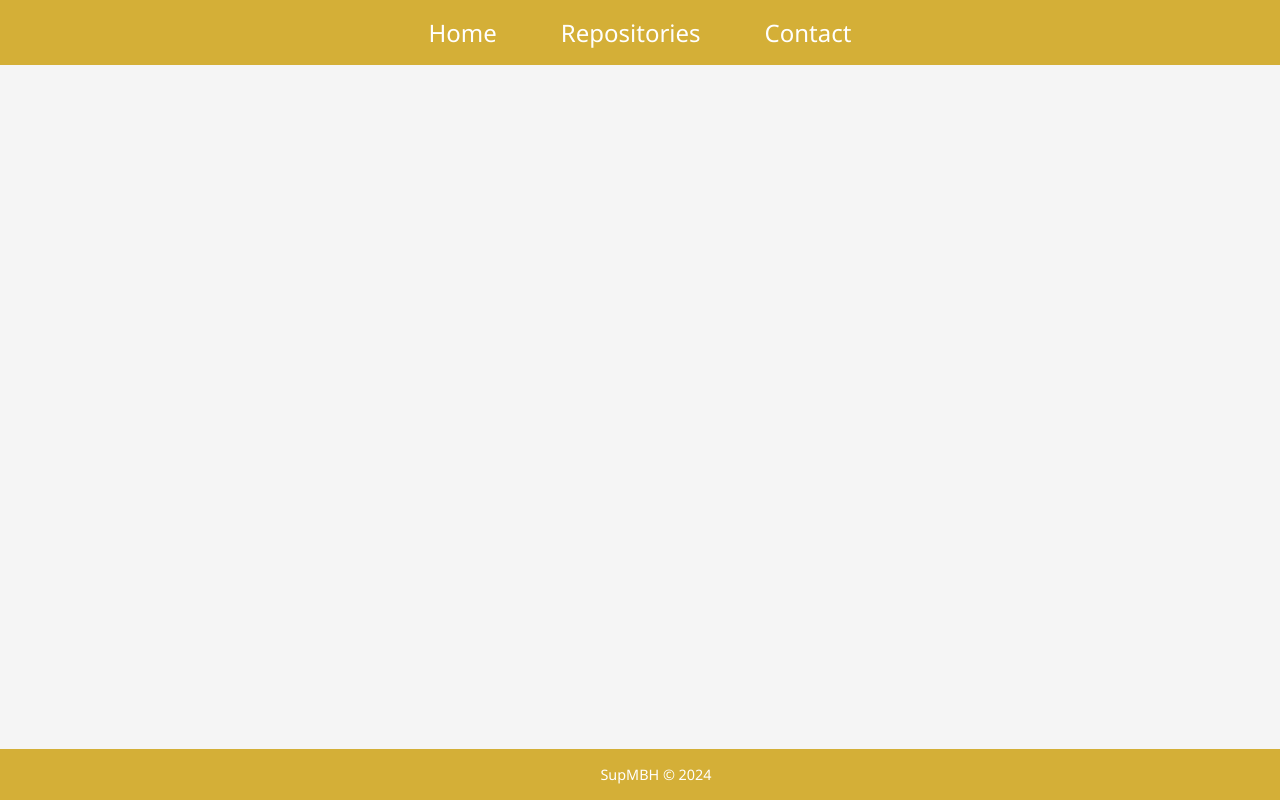
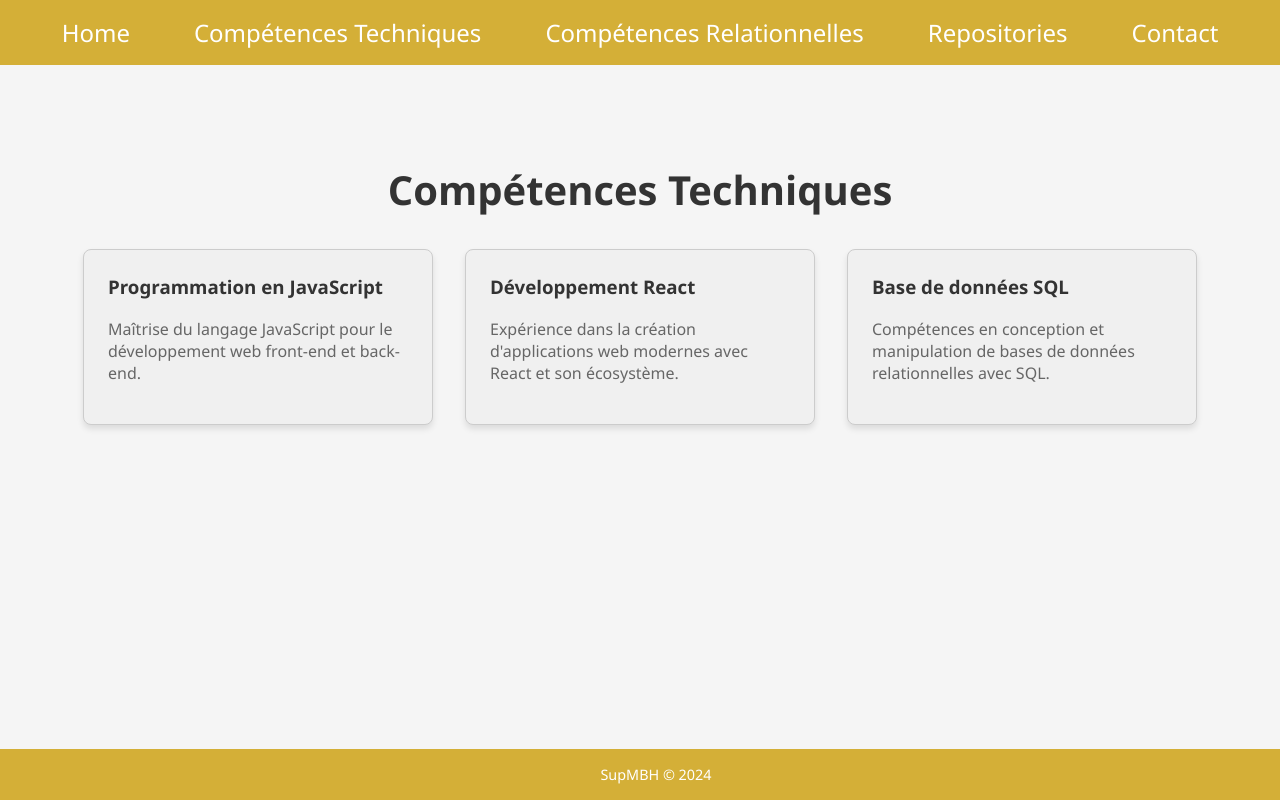
Before and after one commit to SupMBH/supmbh-site, a React (Create React App) app: page /hard-skills in a window 1280 px wide. Built offline with nearby package versions, Linux system fonts and the light colour scheme.

Commit message:
skills maj

```diff
--- a/src/App.js
+++ b/src/App.js
@@ -6,6 +6,8 @@ import Projets from './components/Projets';
 import Contact from './components/Contact';
 import Footer from './components/Footer';
 import Header from './components/Header';
+import HardSkills from './components/HardSkills';
+import SoftSkills from './components/SoftSkills';
 import './App.css';
 
 function App() {
@@ -17,6 +19,8 @@ function App() {
         <Routes>
           <Route path="/" element={<Home />} />
           <Route path="/presentation" element={<Presentation />} />
+          <Route path="/hard-skills" element={<HardSkills />} />
+          <Route path="/soft-skills" element={<SoftSkills />} />
           <Route path="/projets" element={<Projets />} />
           <Route path="/contact" element={<Contact />} />
         </Routes>
--- /dev/null
+++ b/src/components/HardSkills.js
@@ -0,0 +1,21 @@
+import React from 'react';
+import './Skills.css';
+import hardSkillsData from '../data/hardSkills.json';
+
+function HardSkills() {
+  return (
+    <section className="skills-section">
+      <h2 className="skills-title">Compétences Techniques</h2>
+      <div className="gallery">
+        {hardSkillsData.map((skill, index) => (
+          <div key={index} className="card" tabIndex="0">
+            <h3>{skill.title}</h3>
+            <p>{skill.description}</p>
+          </div>
+        ))}
+      </div>
+    </section>
+  );
+}
+
+export default HardSkills;
--- a/src/components/Header.js
+++ b/src/components/Header.js
@@ -1,4 +1,5 @@
 import React from 'react';
+import { Link } from 'react-router-dom';
 import './Header.css';
 
 function Header() {
@@ -8,6 +9,12 @@ function Header() {
         <ul className="nav-links">
           <li>
             <a href="/">Home</a>
+          </li>
+          <li>
+            <Link to="/hard-skills">Compétences Techniques</Link>
+          </li>
+          <li>
+            <Link to="/soft-skills">Compétences Relationnelles</Link>
           </li>
           <li>
             <a href="/projets">Repositories</a>
--- /dev/null
+++ b/src/components/Skills.css
@@ -0,0 +1,53 @@
+/* Styles généraux */
+.skills-section {
+    padding: 2rem;
+  }
+
+  .skills-title {
+    text-align: center;
+    font-size: 2.5rem;
+    color: #333;
+    margin-bottom: 2rem;
+  }
+
+  .gallery {
+    display: flex;
+    flex-wrap: wrap;
+    justify-content: center;
+    gap: 2rem;
+  }
+
+  .card {
+    background-color: #f0f0f0; /* Couleur pastel */
+    border: 1px solid #ccc;
+    border-radius: 8px;
+    width: 300px;
+    padding: 1.5rem;
+    box-shadow: 0 4px 6px rgba(0, 0, 0, 0.1);
+    transition: transform 0.3s ease, box-shadow 0.3s ease;
+  }
+
+  .card:hover,
+  .card:focus {
+    transform: scale(1.05);
+    box-shadow: 0 6px 8px rgba(0, 0, 0, 0.15);
+  }
+
+  .card:focus {
+    outline: 2px solid #d4af37;
+  }
+
+  .card h3 {
+    margin-top: 0;
+    color: #333;
+  }
+
+  .card p {
+    color: #666;
+  }
+
+  @media (max-width: 768px) {
+    .card {
+      width: 100%;
+    }
+  }
--- /dev/null
+++ b/src/components/SoftSkills.js
@@ -0,0 +1,21 @@
+import React from 'react';
+import './Skills.css';
+import softSkillsData from '../data/softSkills.json';
+
+function SoftSkills() {
+  return (
+    <section className="skills-section">
+      <h2 className="skills-title">Compétences Relationnelles</h2>
+      <div className="gallery">
+        {softSkillsData.map((skill, index) => (
+          <div key={index} className="card" tabIndex="0">
+            <h3>{skill.title}</h3>
+            <p>{skill.description}</p>
+          </div>
+        ))}
+      </div>
+    </section>
+  );
+}
+
+export default SoftSkills;
--- /dev/null
+++ b/src/data/hardSkills.json
@@ -0,0 +1,14 @@
+[
+    {
+      "title": "Programmation en JavaScript",
+      "description": "Maîtrise du langage JavaScript pour le développement web front-end et back-end."
+    },
+    {
+      "title": "Développement React",
+      "description": "Expérience dans la création d'applications web modernes avec React et son écosystème."
+    },
+    {
+      "title": "Base de données SQL",
+      "description": "Compétences en conception et manipulation de bases de données relationnelles avec SQL."
+    }
+  ]
--- /dev/null
+++ b/src/data/softSkills.json
@@ -0,0 +1,14 @@
+[
+    {
+      "title": "Communication efficace",
+      "description": "Capacité à communiquer clairement et efficacement avec les membres de l'équipe et les clients."
+    },
+    {
+      "title": "Travail en équipe",
+      "description": "Expérience de collaboration avec des équipes multidisciplinaires pour atteindre des objectifs communs."
+    },
+    {
+      "title": "Résolution de problèmes",
+      "description": "Aptitude à analyser des situations complexes et à proposer des solutions innovantes."
+    }
+  ]
```
